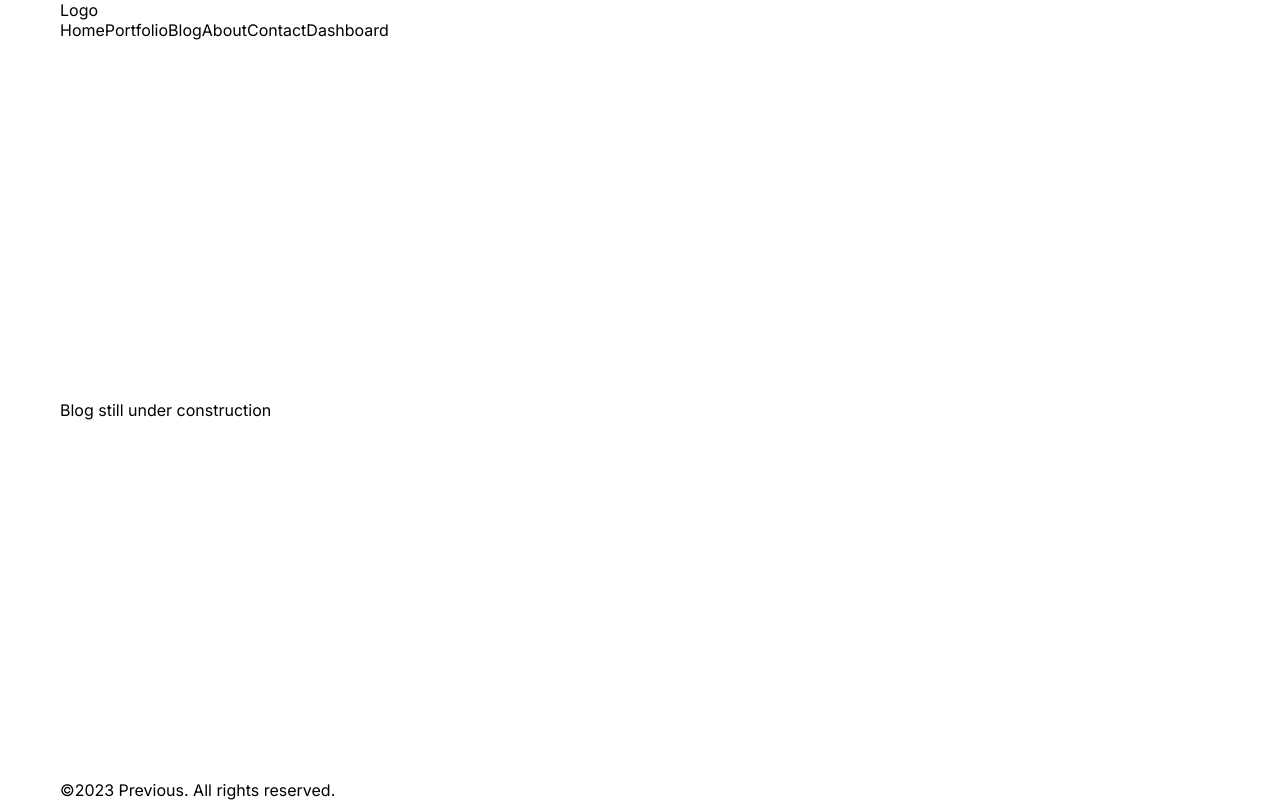
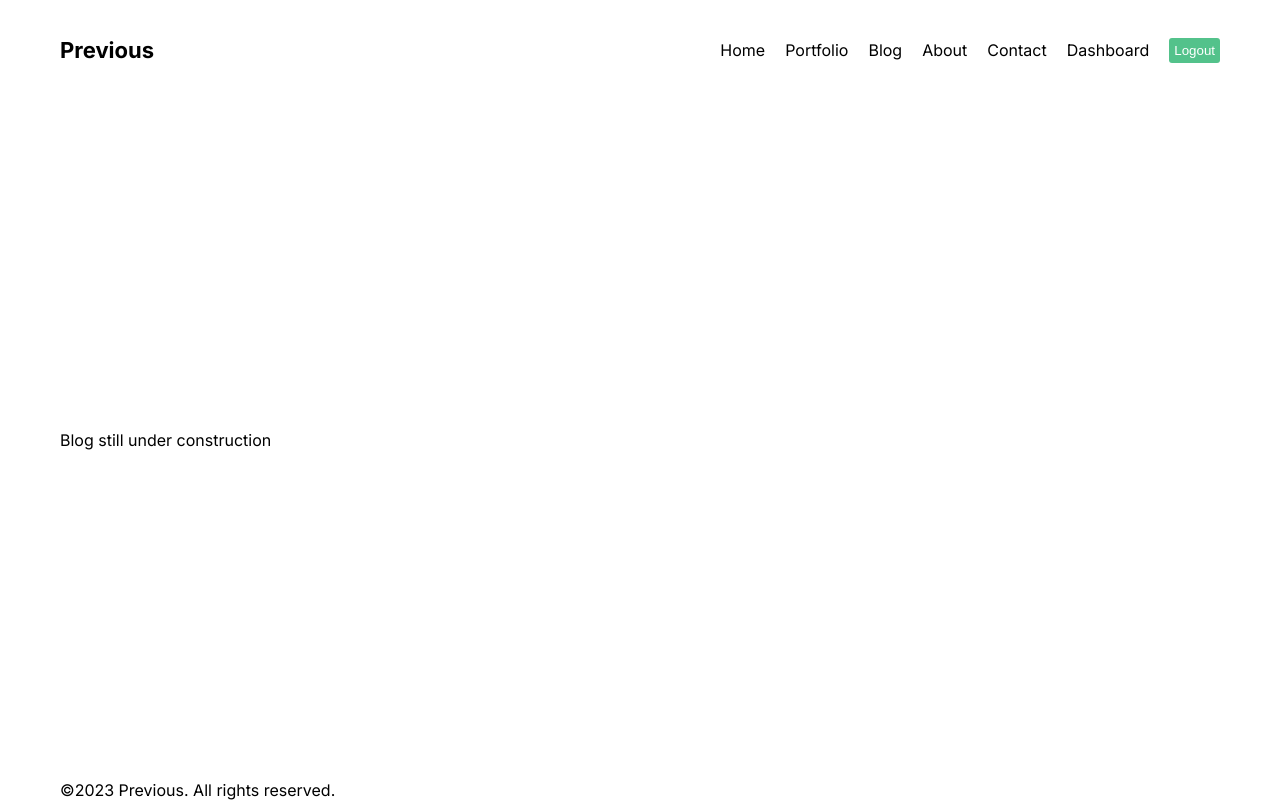
Before and after one commit to wechulisimiyu/previous, a Next.js app: page /blog in a window 1280 px wide. Built offline with nearby package versions, Linux system fonts and the light colour scheme.

Commit message:
add navigation

```diff
--- a/src/components/navbar/Navbar.jsx
+++ b/src/components/navbar/Navbar.jsx
@@ -1,5 +1,9 @@
+'use client'
+
 import Link from 'next/link'
 import React from 'react'
+import styles from "./navbar.module.css";
+import DarkModeToggle from "../DarkModeToggle/DarkModeToggle";
 
 const links = [
     {
@@ -36,14 +40,19 @@
 
 const Navbar = () => {
     return (
-        <div>
-            <Link href="/">Logo</Link>
-            <div>
+        <div className={styles.container}>
+            <Link href="/" className={styles.logo}>Previous</Link>
+            <div className={styles.links}>
+            {/* <DarkModeToggle /> */}
                 {links.map((link) => (
-                    <Link key={link.id} href={link.url}>
+                    <Link key={link.id} href={link.url} className={styles.link}>
                         {link.title}
                     </Link>
                 ))}
+                <button className={styles.logout} onClick={() => {console.log("Logged out")}}>
+                    Logout
+                    <div className={styles.popup}>Still does not work</div>
+                </button>
             </div>
         </div>
     )
--- /dev/null
+++ b/src/components/navbar/navbar.module.css
@@ -0,0 +1,45 @@
+.container {
+    height: 100px;
+    display: flex;
+    justify-content: space-between;
+    align-items: center;
+}
+
+.logo {
+    font-weight: bold;
+    font-size: 22px;
+}
+
+.links {
+    display: flex;
+    align-items: center;
+    gap: 20px;
+}
+
+.logout {
+    padding: 5px;
+    border: none;
+    background-color: #53c28b;
+    color: white;
+    cursor: pointer;
+    border-radius: 3px;
+    position: relative;
+}
+
+.logout:hover .popup {
+    display: block;
+}
+
+.popup {
+    display: none; /* Hide the popup by default */
+    position: absolute;
+    bottom: 100%; /* Position the popup above the button */
+    left: 50%;
+    transform: translateX(-50%);
+    background-color: #333;
+    color: white;
+    padding: 5px;
+    border-radius: 3px;
+    white-space: nowrap;
+    z-index: 1;
+}
```
